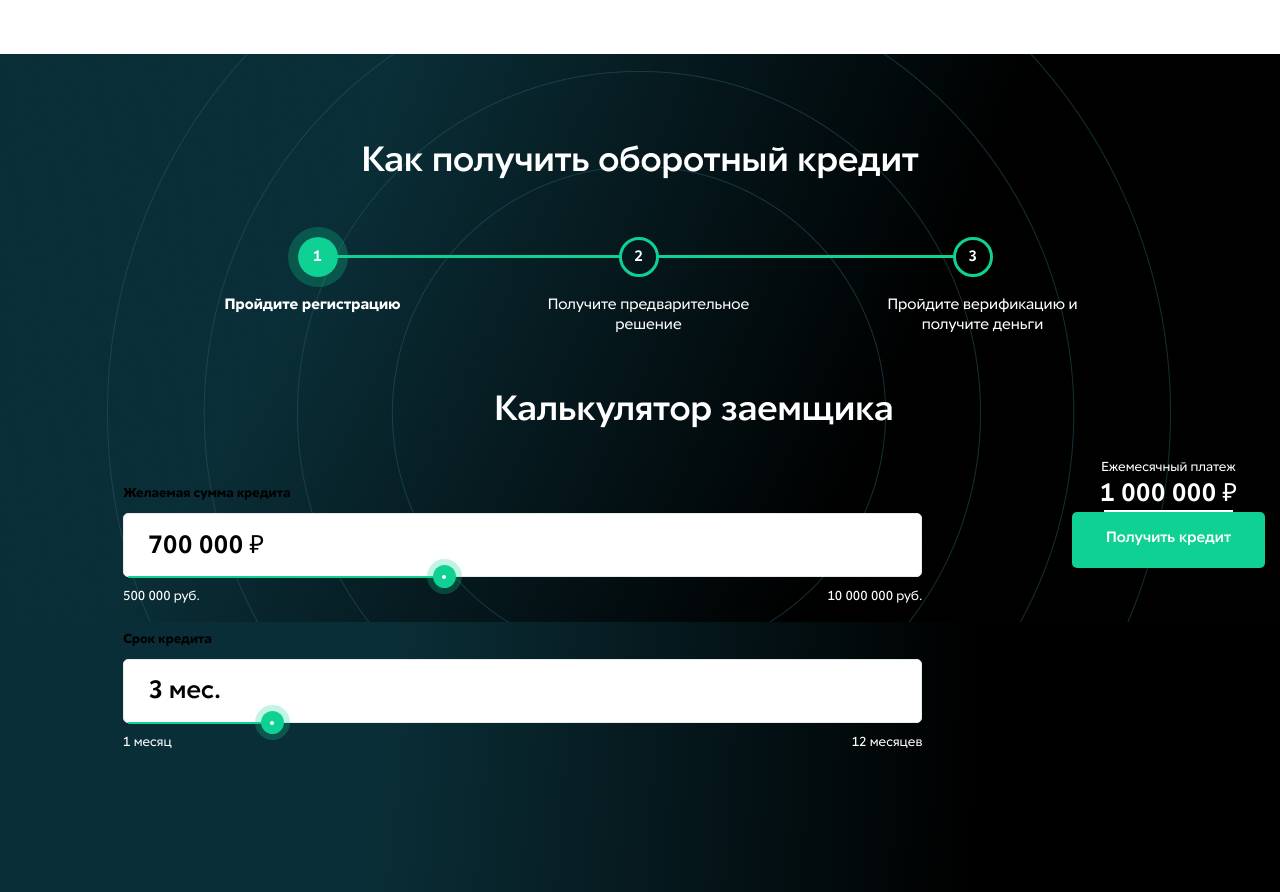
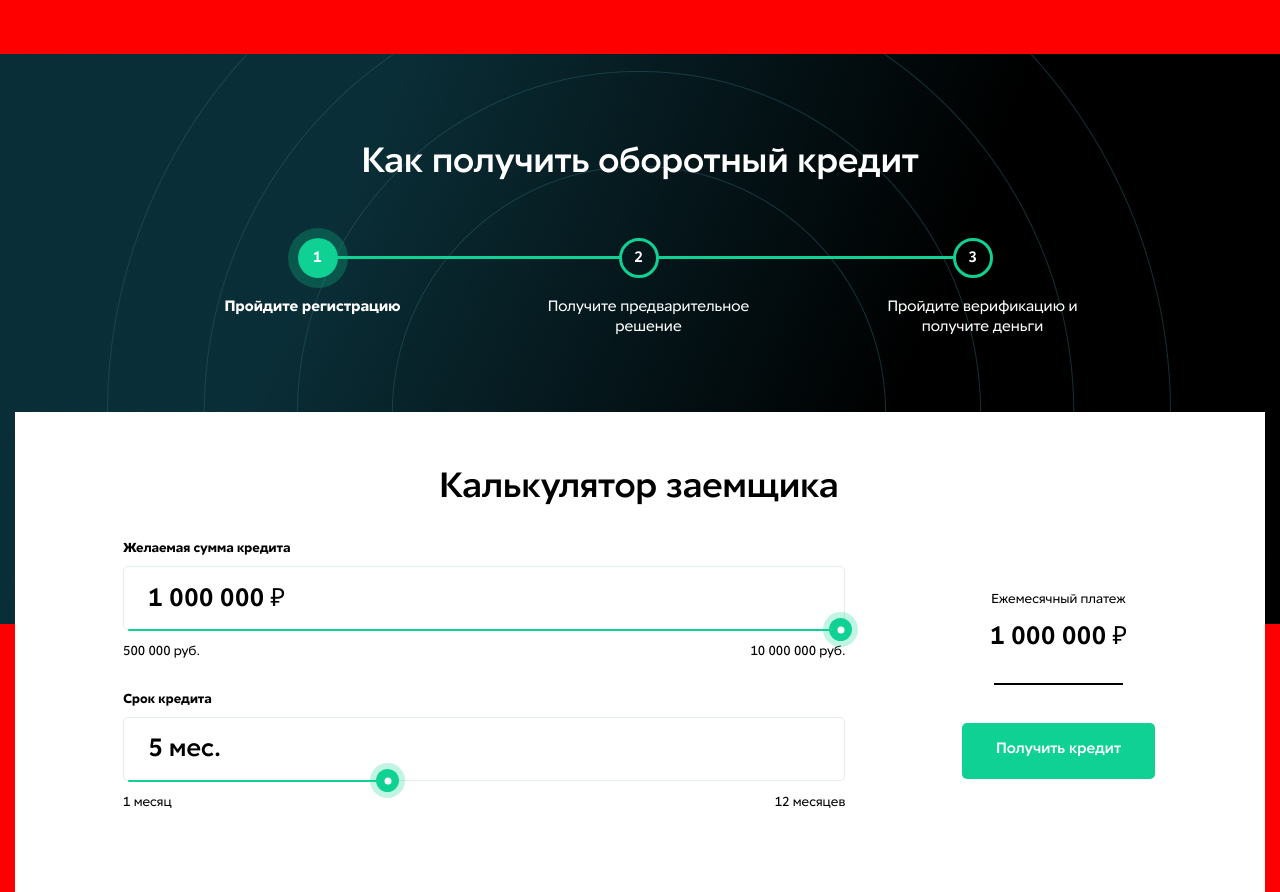
Before and after one commit to Misyuk-T/sam, a website: page app/index.html in a window 1280 px wide. Shown: the part 1100-1992 px from the top of the page. Drawn offline with nearby package versions, Linux system fonts and the light colour scheme.

Commit message:
calculator done

```diff
--- a/app/mainJS.js
+++ b/app/mainJS.js
@@ -98,7 +98,7 @@ $(document).ready(function () {
         min: 500000,
         max: 1000000,
         step: 50000,
-        value: 700000,
+        value: 1000000,
         slide: function (event, ui) {
             inputPrice.val(numberWithSpaces(ui.value) + (' ₽'));
         },
@@ -114,7 +114,7 @@ $(document).ready(function () {
         range: "min",
         min: 1,
         max: 12,
-        value: 3,
+        value: 5,
         slide: function (event, ui) {
             inputDuration.val(ui.value + (' мес.'));
         },
@@ -134,31 +134,34 @@ $(document).ready(function () {
 
     // значення інпута в слайдер + валідація
 
-    function keyUp(inputName, sliderName, min, max, size) {
+    function keyUp(inputName, sliderName, min, max, size, step) {
         let inputValue = inputName.val();
-        let sum = inputValue.replace(/\s/g, ''); //в інпуті лежить хуйня з пробілами зараз, я беру без пробілів цифри
+        let sum = inputValue.replace(/\s/g, ''); // беру без пробілів цифри
         let numbSum = parseInt(sum);
+        let roundSum = (Math.round(numbSum / step) * step)
 
-        if (numbSum < min) {              // це якщо дурачок введе мало цифр вони стануть моїм мінімумом
-            numbSum = min
-        } else if (isNaN(numbSum) === true) {  // це якщо дурачок не введе нічого
-            numbSum = min
-        } else if (numbSum > max) {
-            numbSum = max     // це якщо дурачок не введе багато цифр
+
+        if (roundSum < min) {              // це якщо дурачок введе мало цифр вони стануть моїм мінімумом
+            roundSum = min
+        } else if (isNaN(roundSum) === true) {  // це якщо дурачок не введе нічого
+            roundSum = min
+        } else if (roundSum > max) {
+            roundSum = max;     // це якщо дурачок не введе багато цифр
         }
-        sliderName.slider('value', numbSum);  // це я буду звертатись до кого жного слайдера через перемінну  sliderName
+
+        sliderName.slider('value', roundSum);  // це я буду звертатись до кого жного слайдера через перемінну  sliderName
 
         inputName.blur(function () {
-           inputName.val(numbSum + size);  // це валідая для самого інпута
+           inputName.val(numberWithSpaces(roundSum) + size);  // це валід для самого інпута
         })
     }
 
 
     inputPrice.keyup(function () {
-        keyUp(inputPrice, rangeSum, 500000, 1000000, ' ₽')
+        keyUp(inputPrice, rangeSum, 500000, 1000000, ' ₽', 50000)
     });
     inputDuration.keyup(function () {
-        keyUp(inputDuration, rangeDuration, 1, 12, ' мес.')
+        keyUp(inputDuration, rangeDuration, 1, 12, ' мес.', 1)
     });
 
 
--- a/app/scss/components/get_credit/_get-credit.scss
+++ b/app/scss/components/get_credit/_get-credit.scss
@@ -1,11 +1,12 @@
 .get-credit {
-  padding: 82px 0 307px;
+  padding: 83px 0 287px;
 
   background: url("../img/get-credit/bcg-credit.png") center top no-repeat, radial-gradient(70.23% 381.6% at 6.53% 10.52%, #0A2E37 36.32%, #000000 100%);
   color: $white;
 
   .container {
     .credit-inner {
+      position: relative;
       .credit-wrapper {
 
         h2.credit-title {
@@ -38,6 +39,8 @@
             display: flex;
             align-items: center;
             justify-content: center;
+
+            position: relative;
 
             width: 60px;
             height: 60px;
@@ -89,14 +92,13 @@
             background-clip: padding-box;
           }
 
-
           .stage-name {
             @extend %medium-text;
             color: $white;
             font-weight: 300;
             text-align: center;
 
-            margin-top: 8px;
+            margin-top: 9px;
             max-width: 210px;
           }
 
@@ -121,31 +123,35 @@
 
 // calculator
 //===========================
+body {
+  background: red;
+}
 
 .credit-calculator {
-  padding: 50px 0 0 108px;
+  position: absolute;
+  top: 275px;
+
+  padding: 50px 110px 81px 108px;
+  width: 100%;
+
+  background: white;
 
   h2.calculator-title {
     @extend %h2;
-    color: $white;
+    color: $black;
     text-align: center;
 
-    margin-bottom: 27px;
+    margin-bottom: 32px;
   }
 
   .calculator-wrapper {
     display: flex;
+
     .calculator-forms {
       width: 70%;
-      .sum-of-credit.forms-wrapper {
-        .input-price {}
-        .range-of-sum {}
 
-      }
       .duration-of-credit.forms-wrapper {
-        .input-duration {}
-        .range-of-durations {}
-
+        margin-top: 32px;
       }
     }
 
@@ -176,11 +182,11 @@
           left: 50%;
           transform: translate3d(-50%, -50%, 0);
 
-          width: 4px;
-          height: 4px;
+          width: 7px;
+          height: 7px;
           border-radius: 50%;
 
-          background: white;
+          background: $white;
         }
       }
     }
@@ -199,13 +205,12 @@
 
     .input-name {
       @extend %regular-bold;
-      margin-top: 27px;
     }
 
     .calculator-input {
       @extend %h3;
 
-      margin-top: 12px;
+      margin-top: 10px;
       padding: 14px 0 17px 24px;
 
       height: 64px;
@@ -220,40 +225,42 @@
       display: flex;
       justify-content: space-between;
 
-      margin-top: 11px;
+      margin-top: 13px;
 
       @extend %regular-text;
-      color: $white;
 
       p.min-sum {
         display: block;
       }
     }
     .calculator-confirm {
+      display: flex;
+      flex-direction: column;
+      justify-content: center;
+      align-items: center;
 
-      text-align: center;
+      padding-top: 7px;
       margin: 0 0 0 auto;
+
       .confirm-title {
         @extend %regular-text;
-        color: $white;
+        margin: 11px 0;
       }
 
       .confirm-money {
         @extend %h3;
-        color: white;
 
           &:after {
             content: '';
             display: block;
 
-            margin: 0 auto;
+            margin: 31px auto 38px;
             width: 129px;
             height: 2px;
 
-            background: $white;
+            background: $black;
         }
       }
-      .btn.btn-l.btn-confirm {}
     }
   }
 }
```
Also changed, not shown: app/css/style.css, 1 other file.
